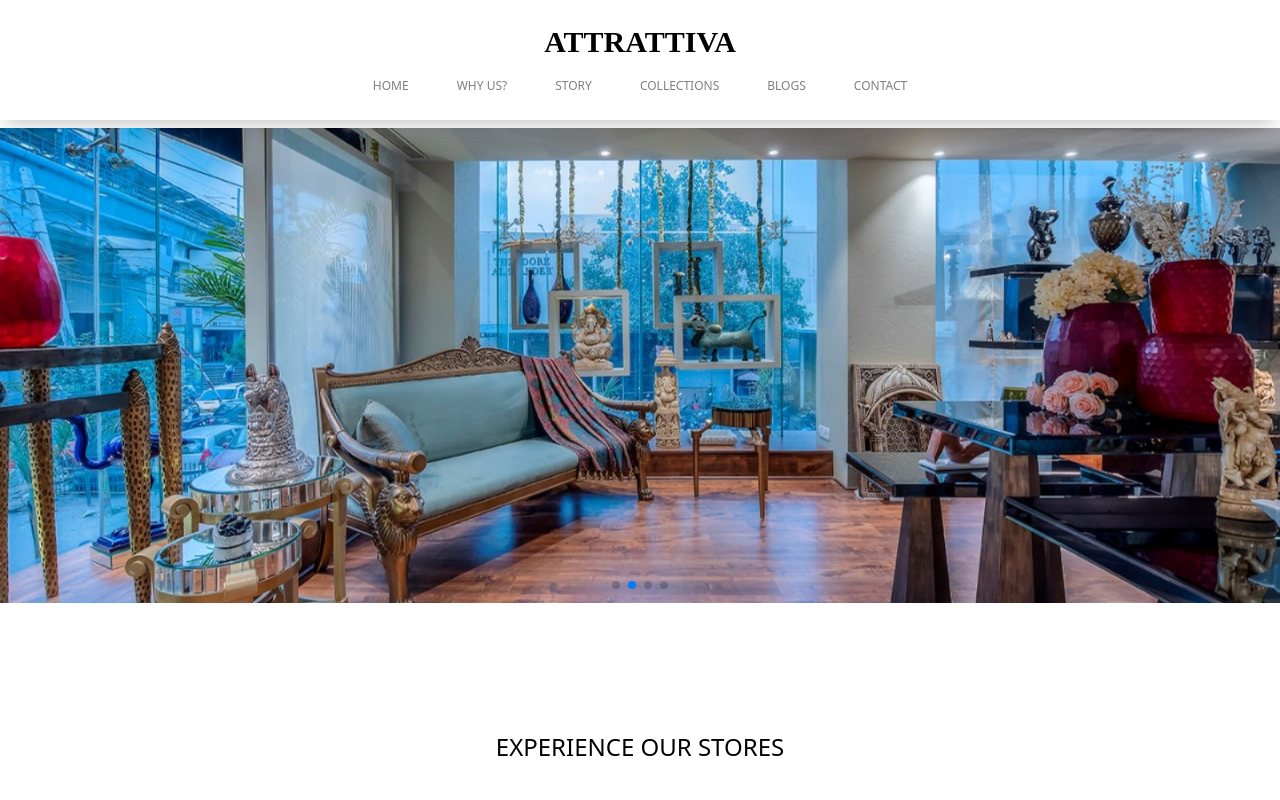
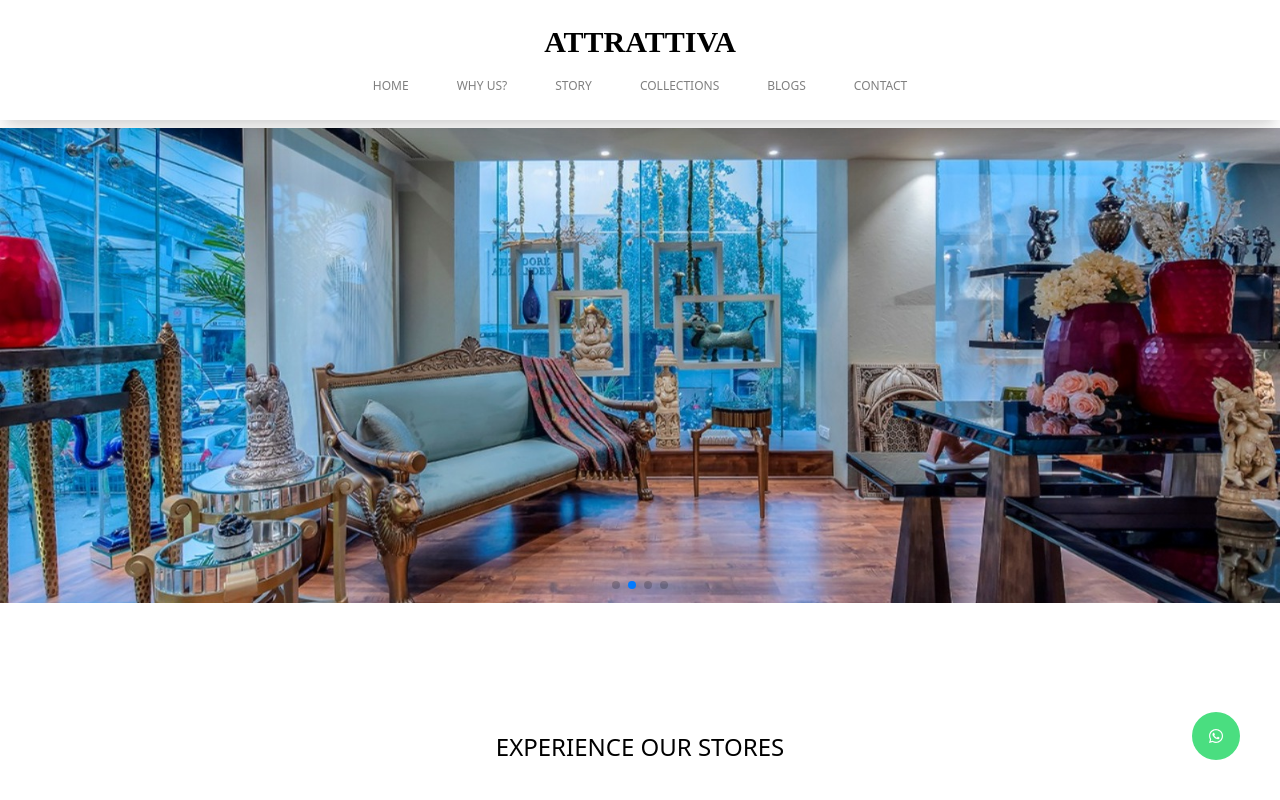
Before and after one commit to Ammyy9908/attrattiva, a Next.js app: page / in a window 1280 px wide. Shown: the top 800 px of the page. Built offline with nearby package versions, Linux system fonts and the light colour scheme.

Commit message:
whatsapp button added

```diff
--- /dev/null
+++ b/components/Fab/index.jsx
@@ -0,0 +1,14 @@
+import React from "react";
+import { FaWhatsapp } from "react-icons/fa";
+function WhatsappButton() {
+  return (
+    <a
+      href="https://wa.me/919811029255?text=Hi%20Attattiva%20!"
+      className="w-12 h-12 flex items-center justify-center bg-green-400 fixed bottom-10 right-10 z-50 text-white rounded-full"
+    >
+      <FaWhatsapp />
+    </a>
+  );
+}
+
+export default WhatsappButton;
--- a/components/Footer.jsx
+++ b/components/Footer.jsx
@@ -7,6 +7,20 @@ function Footer() {
     <div className="px-6 md:px-16 py-16 bg-[#ECE9E6] grid grid-cols-1 lg:grid-cols-3 gap-12 relative">
       <div className="footer-links col-span-2 w-full grid grid-cols-1 sm:grid-cols-2 md:grid-cols-3 gap-6">
         <ul className="text-sm text-black/50">
+          <li>
+            <a href="#">Our Story</a>
+          </li>
+          <li>
+            <a href="#">Order Swatches</a>
+          </li>
+          <li>
+            <a href="#">Ready to ship</a>
+          </li>
+          <li>
+            <a href="#">Gift Cards</a>
+          </li>
+        </ul>
+        {/* <ul className="text-sm text-black/50">
           <li>
             <a href="#">Our Story</a>
           </li>
@@ -33,21 +47,7 @@ function Footer() {
           <li>
             <a href="#">Gift Cards</a>
           </li>
-        </ul>
-        <ul className="text-sm text-black/50">
-          <li>
-            <a href="#">Our Story</a>
-          </li>
-          <li>
-            <a href="#">Order Swatches</a>
-          </li>
-          <li>
-            <a href="#">Ready to ship</a>
-          </li>
-          <li>
-            <a href="#">Gift Cards</a>
-          </li>
-        </ul>
+        </ul> */}
       </div>
       <div className="footer-newsletter col-span-1">
         <div className="footer-subscribe-form w-full">
--- a/pages/index.jsx
+++ b/pages/index.jsx
@@ -13,6 +13,7 @@ import "swiper/css";
 import "swiper/css/pagination";
 
 import { Autoplay, Pagination, Navigation } from "swiper";
+import WhatsappButton from "@/components/Fab";
 
 export default function Home() {
   return (
@@ -203,6 +204,7 @@ export default function Home() {
           </div>
         </div>
       </section>
+      <WhatsappButton />
       <Footer />
     </main>
   );
```
